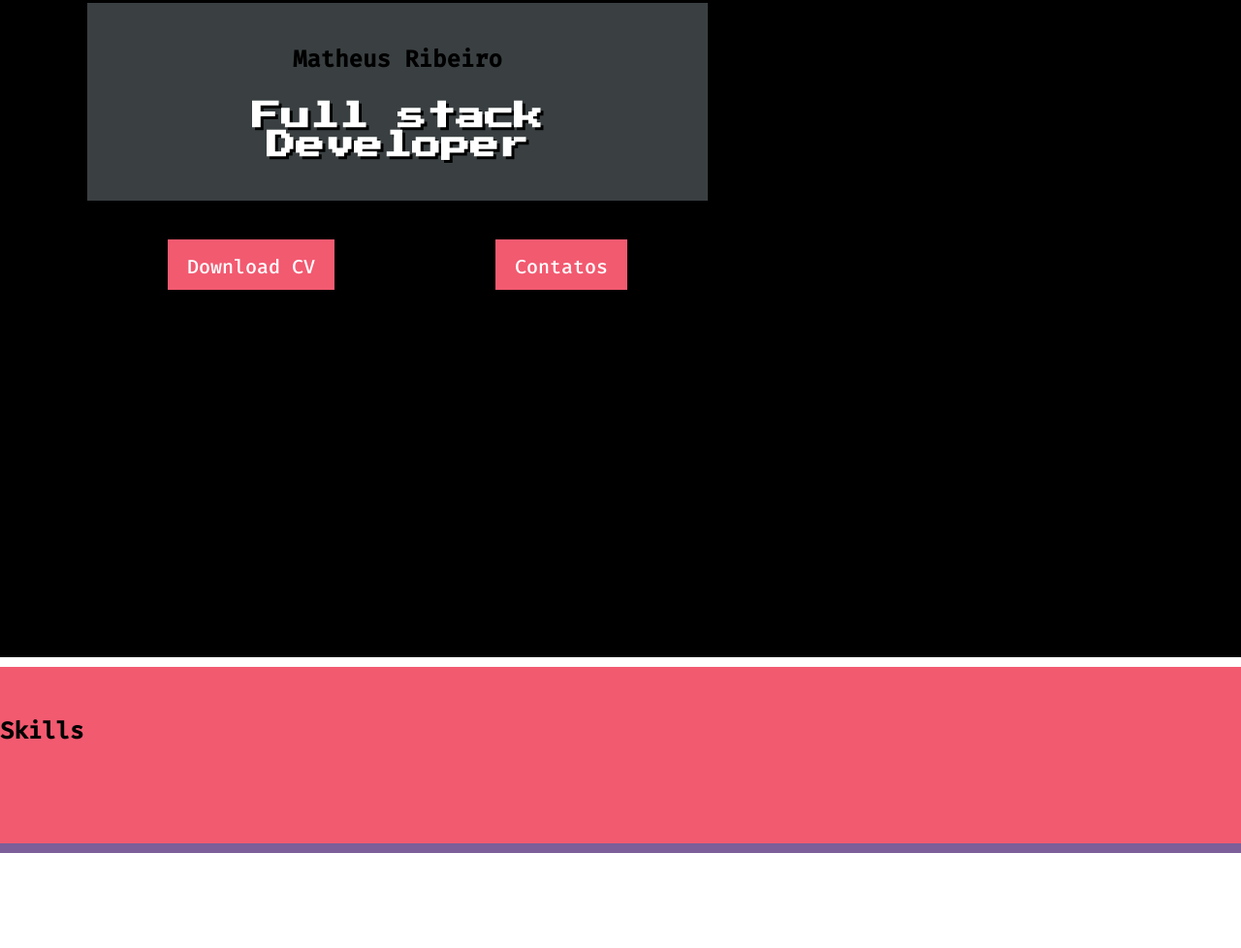
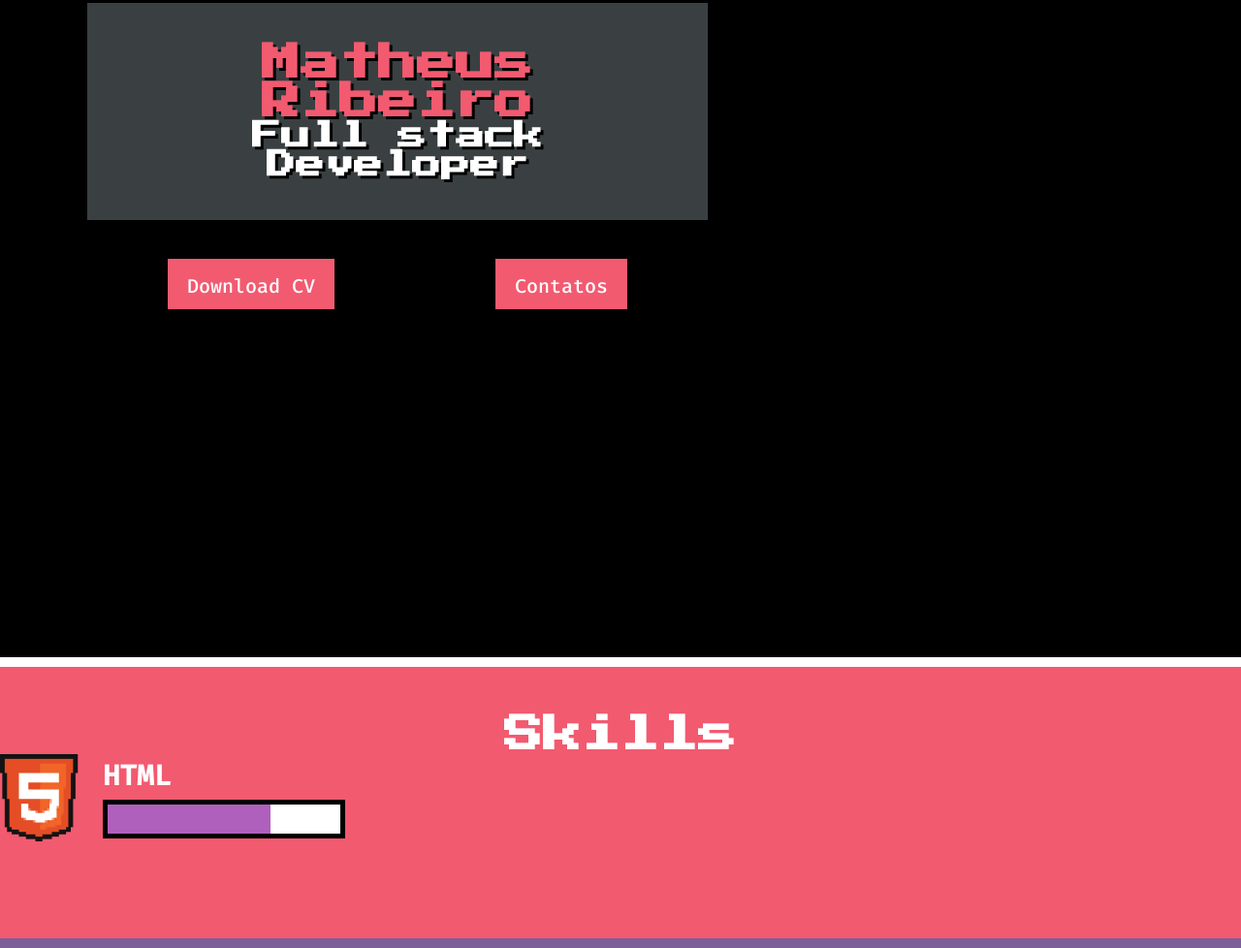
Before and after one commit to matheusribeiro02/curso-html-css, a plain HTML site: page index.html in a window 1280 px wide. Shown: the part 194-1172 px from the top of the page at 97% size. Before the commit the page ends 1074 px from the top, so only its background shows below. Drawn offline with Linux system fonts and the light colour scheme.

Commit message:
Create the skill-tec component

```diff
--- /dev/null
+++ b/css/components/skill-tec.css
@@ -0,0 +1,16 @@
+.skill-tec {
+    display: flex;
+    font-family: 'Press Start 2P', sans-serif;
+    color: #fff;
+    font-size: 25px;
+}
+
+.skill-tec .icon {
+    margin-right: 25px;
+}
+
+.skill-tec .right {
+    display: flex;
+    flex-direction: column;
+    justify-content: space-around;
+}
--- a/index.html
+++ b/index.html
@@ -11,7 +11,7 @@
     <link rel="preconnect" href="https://fonts.gstatic.com" crossorigin>
     <link href="https://fonts.googleapis.com/css2?family=Fira+Code:wght@300;500&family=Press+Start+2P&display=swap" rel="stylesheet">
     <link rel="stylesheet" href="css/index.css">
-    <link rel="stylesheet" href="css/components/tittle.css">
+    <link rel="stylesheet" href="css/components/main-tittle.css">
     <link rel="stylesheet" href="css/components/subtittle.css">
     <link rel="stylesheet" href="css/components/box.css">
     <link rel="stylesheet" href="css/components/button.css">
@@ -19,6 +19,8 @@
     <link rel="stylesheet" href="css/components/header.css">
     <link rel="stylesheet" href="css/components/banner.css">
     <link rel="stylesheet" href="css/components/section.css">
+    <link rel="stylesheet" href="css/components/skill-tec.css">
+    <link rel="stylesheet" href="css/components/progress-bar.css">
 
 </head>
 
@@ -40,7 +42,7 @@
     <section class="banner">
         <div class="wrapper">
             <div class="box">
-                <h1 class="tittle">Matheus Ribeiro</h1>
+                <h1 class="main-tittle">Matheus Ribeiro</h1>
                 <h2 class="subtittle">Full stack Developer</h2>
             </div>
 
@@ -52,7 +54,17 @@
     </section>
 
     <section class="section">
-        <h2 class="tittle -second">Skills</h2>
+        <h2 class="main-tittle -second">Skills</h2>
+
+        <article class="skill-tec">
+            <img class="icon" src="assets/img/icon_html5.png" alt="Logo HTML5">
+            <div class="right">
+                <h3 class="tittle">HTML</h3>
+                <progress class="progress-bar" max="100" value="70">
+                        70%
+                </progress>
+            </div>
+        </article>
     </section>
 </body>
 
```
Also changed, not shown: assets/img/icon_html5.png (added).
